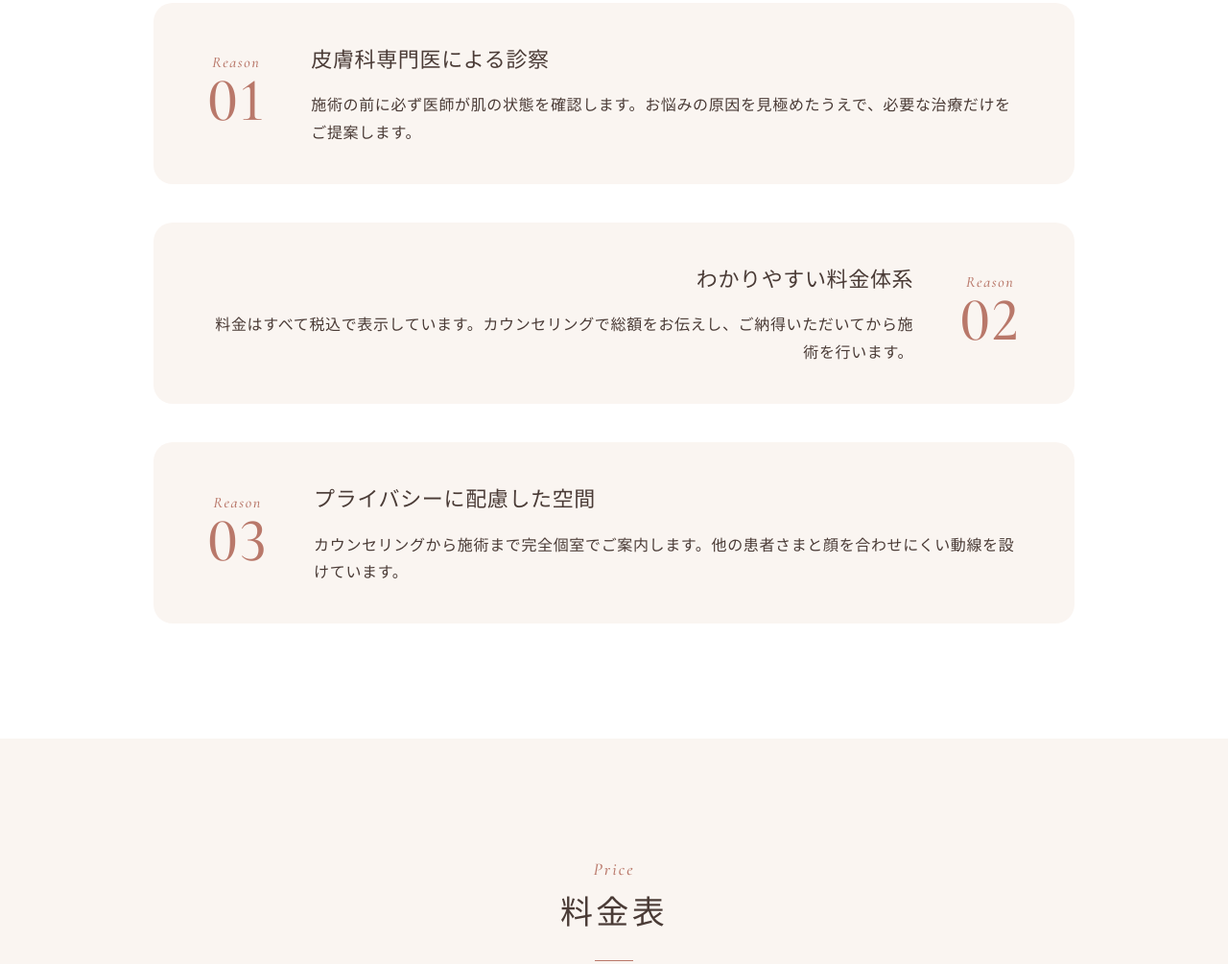
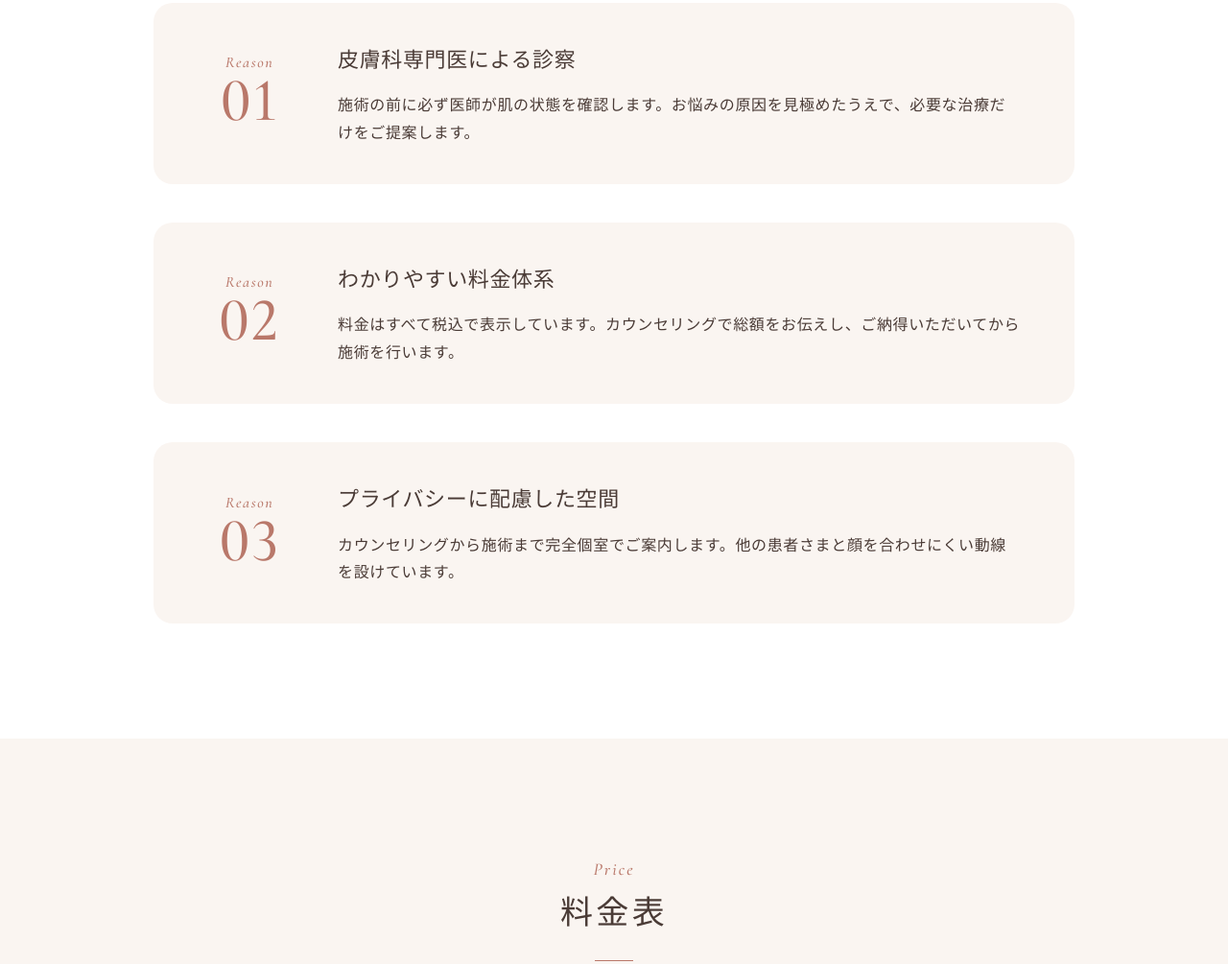
Before and after one commit to mash6240/clinic-lp-sample, a website: page index.html in a window 1280 px wide. Shown: the part 2661-3666 px from the top of the page at 96% size. Drawn offline with nearby package versions, Linux system fonts and the light colour scheme; files that its build step writes are made by us from their sources.

Commit message:
Add files via upload

```diff
--- a/scss/project/_reason.scss
+++ b/scss/project/_reason.scss
@@ -17,15 +17,8 @@
     padding: 40px 56px;
     background: $color-beige;
     border-radius: 20px;
-    &:nth-child(even) {
-      flex-direction: row-reverse;
-      text-align: right;
-      @include mq(sp) {
-        text-align: left;
-      }
-    }
     @include mq(sp) {
-      flex-direction: column !important;
+      flex-direction: column;
       align-items: flex-start;
       gap: 12px;
       padding: 28px 24px;
@@ -33,6 +26,10 @@
   }
   &__num {
     flex-shrink: 0;
+    width: 88px; // 数字の幅の違いで本文の開始位置がずれないよう固定
+    @include mq(sp) {
+      width: auto;
+    }
     display: flex;
     flex-direction: column;
     align-items: center;
```
